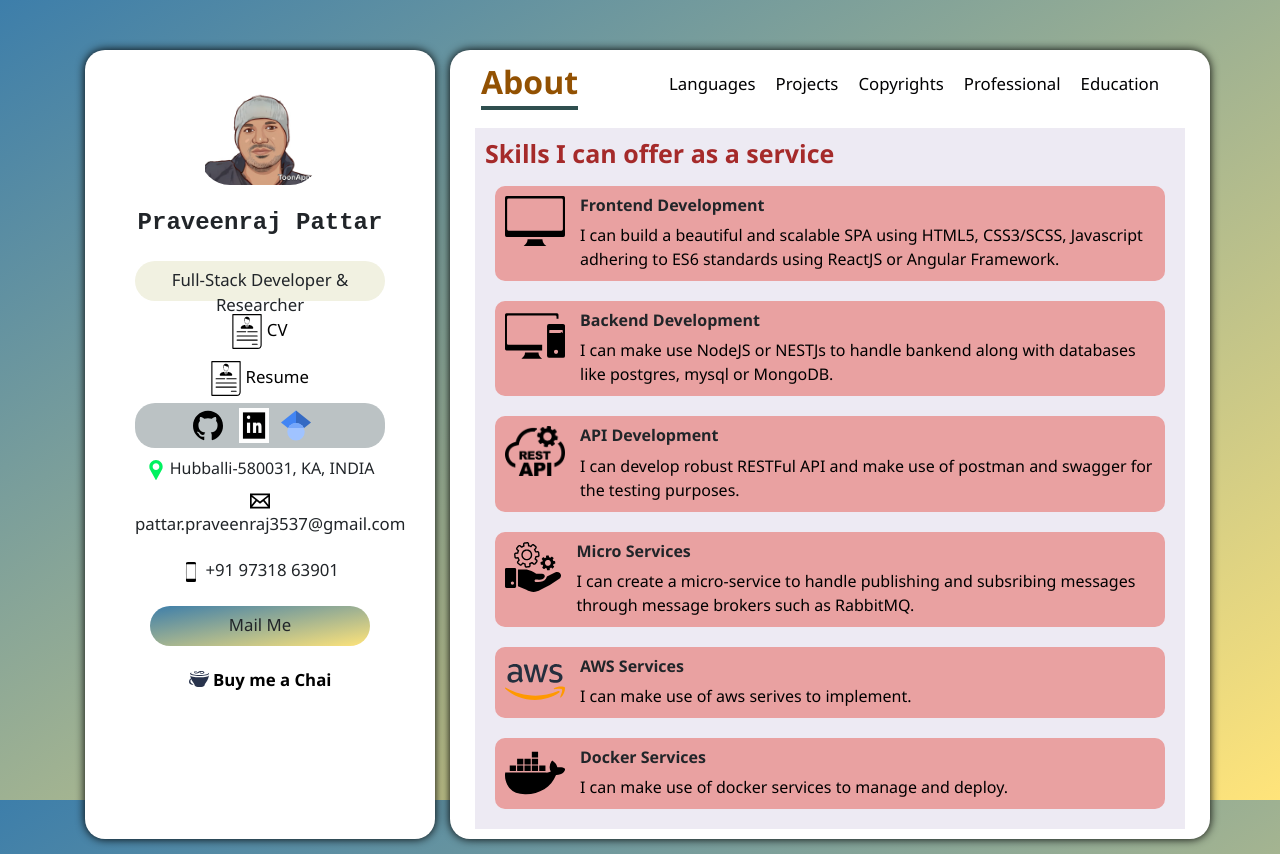
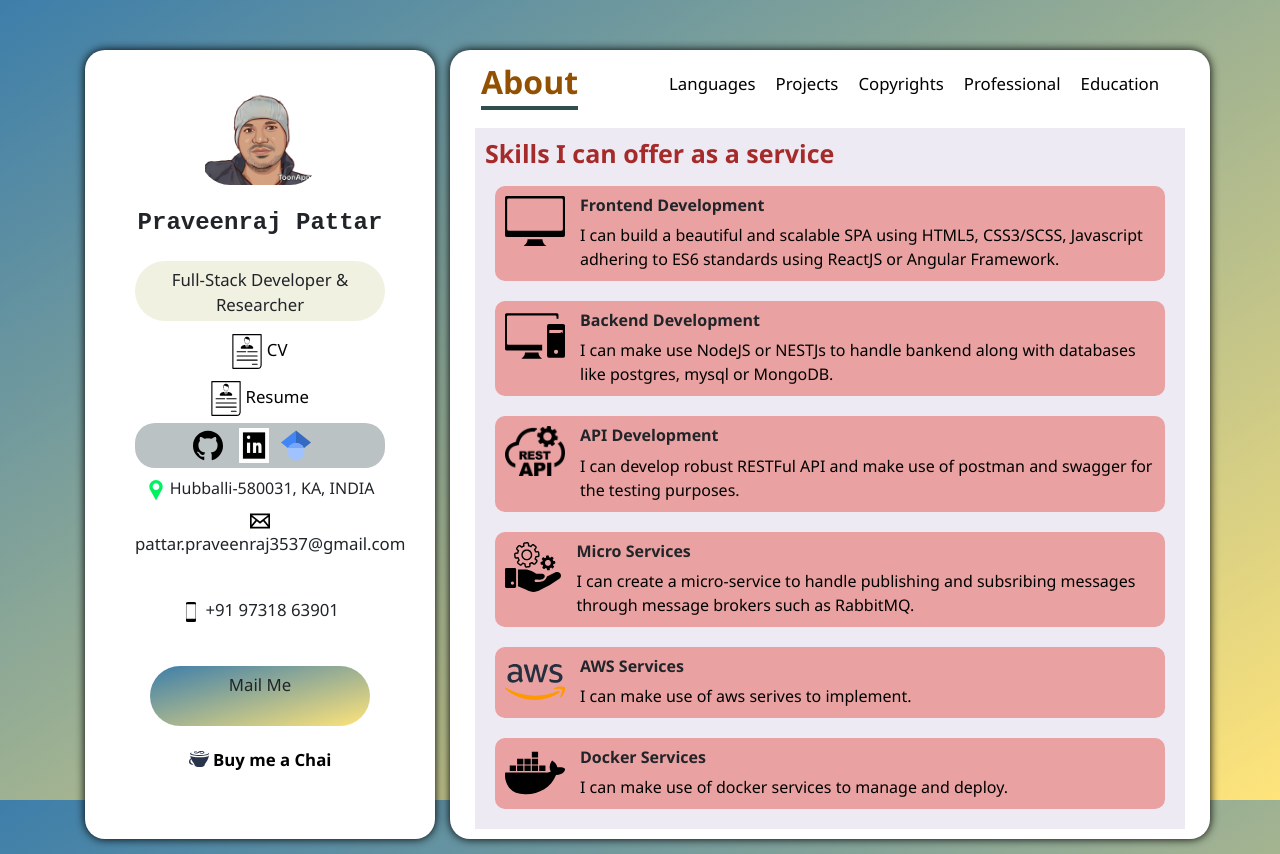
Before and after one commit to Praveenraj3537/Resume, a React (Create React App) app: page / in a window 1280 px wide. Built offline with nearby package versions, Linux system fonts and the light colour scheme.

Commit message:
adjusted height to fit

```diff
--- a/src/index.css
+++ b/src/index.css
@@ -90,7 +90,7 @@ a:hover{
     margin-bottom: 7px;
     padding-top: 6px;
     padding-left: 0px;
-    height: 40px;
+    height: 60px;
     font-size: 1.05rem;
     /* width: 120%; */
 }
@@ -98,7 +98,7 @@ a:hover{
 .sidebar_title{
     background-color:#f1f1e1;
     /* margin: 0px 20px; */
-    border-radius: 20px;
+    border-radius: 40px;
     /* background: size 100px; */
     align-items: center;
 }
```
